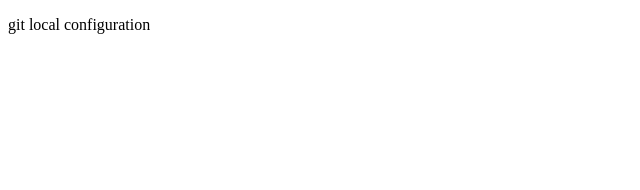
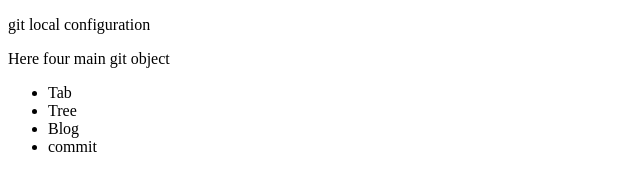
Before and after one commit to Ajaykrishnan2025/Internship, a plain HTML site: page index.html in a window 1280 px wide. Shown: the whole page, without its empty margins (0-640 px from the left). Drawn offline with Linux system fonts and the light colour scheme.

```diff
--- a/index.html
+++ b/index.html
@@ -7,5 +7,12 @@
 </head>
 <body>
 	<p>git local configuration</p>
+	<p>Here four main git object</p>
+	<ul>
+		<li>Tab</li>
+		<li>Tree</li>
+		<li>Blog</li>
+		<li>commit</li>
+	</ul>
 </body>
 </html>
```
Also changed, not shown: contact.html (added, +12 -0 lines).
